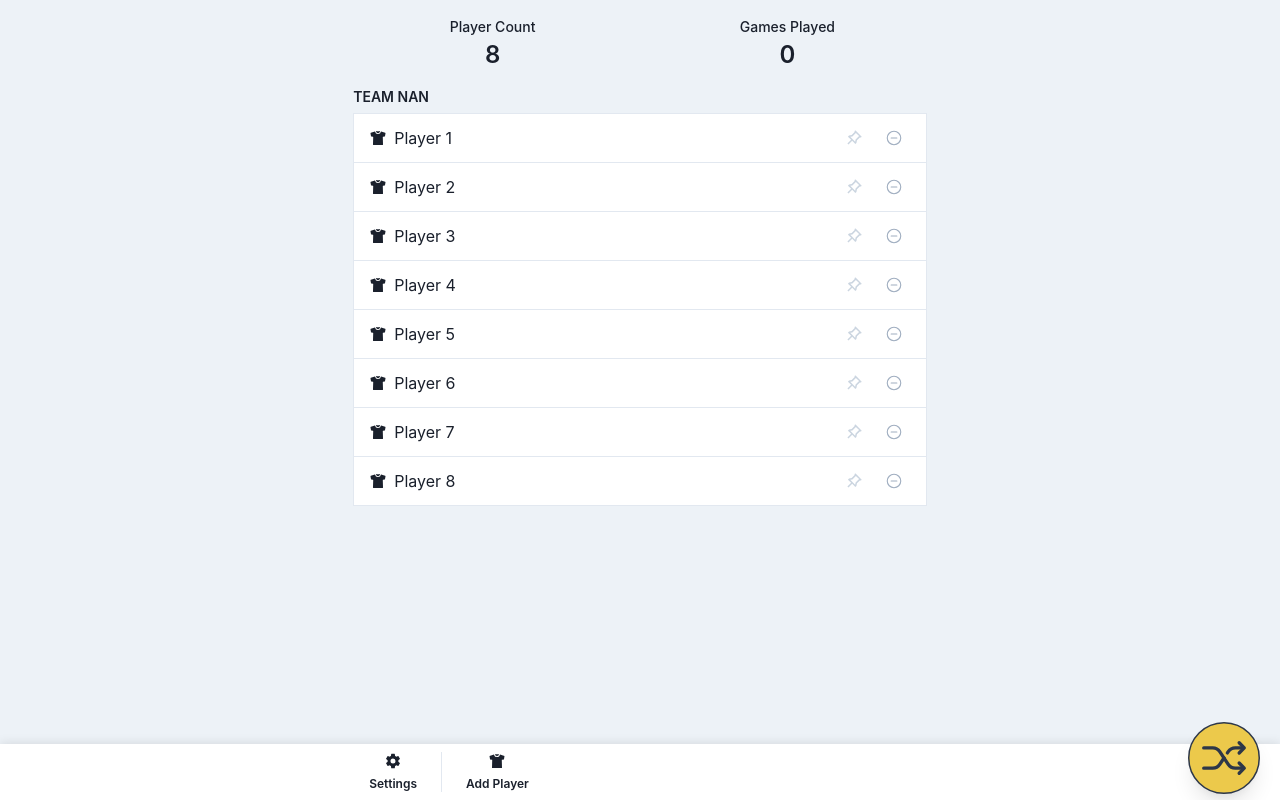
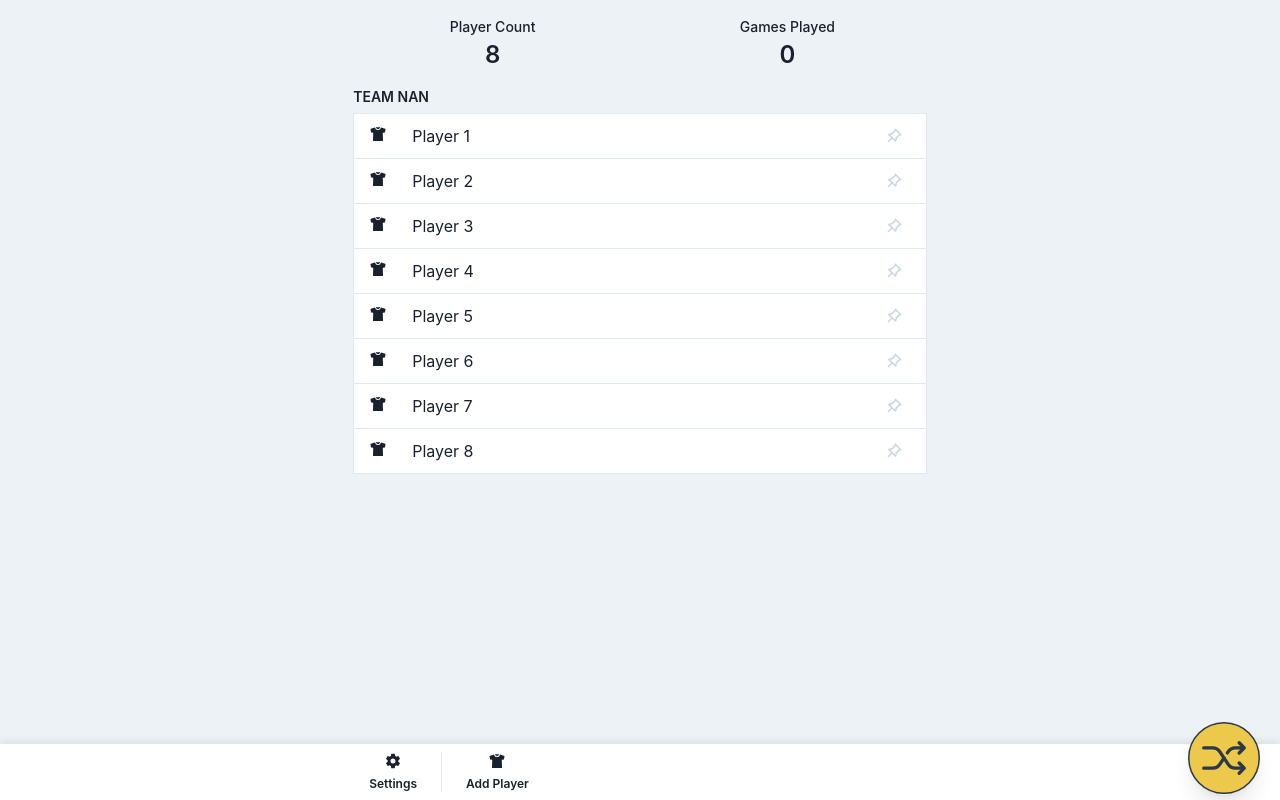
Before and after one commit to christiannaths/teamscrambler, a Next.js app: page / in a window 1280 px wide. Built offline with nearby package versions, Linux system fonts and the light colour scheme.

Commit message:
Adds slide-to-delete feature

```diff
--- a/components/Player.js
+++ b/components/Player.js
@@ -9,12 +9,19 @@ import {
   useBoolean,
   Button,
   Text,
+  InputGroup,
+  InputRightElement,
 } from '@chakra-ui/react';
-import { IoShirt, IoRemoveCircleOutline as RemoveIcon } from 'react-icons/io5';
+import {
+  IoShirt,
+  IoTrash as RemoveIcon,
+  IoCloseCircle as ClearIcon,
+} from 'react-icons/io5';
 import {
   RiPushpin2Fill as PinnedIcon,
   RiPushpinLine as UnpinnedIcon,
 } from 'react-icons/ri';
+import { motion } from 'framer-motion';
 
 function Player({
   id,
@@ -28,8 +35,12 @@ function Player({
   onPinPlayer,
   onUnPinPlayer,
 }) {
+  const inputRef = useRef(null);
   const [value, setValue] = useState(name);
   const [isDeleting, setIsDeleting] = useBoolean(false);
+  const [deleteOpacity, setDeleteOpacity] = useState(0);
+  const [isFocused, setIsFocused] = useBoolean(false);
+  const [isClearable, setIsClearable] = useBoolean(false);
 
   function handleSubmit() {
     if (value === name) return;
@@ -38,16 +49,117 @@ function Player({
   }
 
   return (
-    <Box px={4} py={2} borderWidth="1px" mt="-1px" bg="white">
-      <HStack>
+    <Box
+      borderWidth="1px"
+      mt="-1px"
+      bg="gray.100"
+      position="relative"
+      _before={{
+        content: '""',
+        position: 'absolute',
+        top: 0,
+        left: 0,
+        width: '100%',
+        height: '100%',
+        bg: `red.500`,
+        opacity: deleteOpacity,
+      }}
+    >
+      <IconButton
+        position="absolute"
+        right={3}
+        top="6px"
+        variant="ghost"
+        size="sm"
+        fontSize="lg"
+        icon={<RemoveIcon />}
+        color="white"
+        onClick={() => (isDeleting ? onDelete(id) : null)}
+      />
+
+      <HStack
+        bg="white"
+        px={4}
+        py={1}
+        spacing={4}
+        zIndex="2"
+        position="relative"
+        left={`${isDeleting ? '-60px' : '0'}`}
+        as={motion.div}
+        drag="x"
+        dragConstraints={{ left: 0, right: 0 }}
+        dragElastic={{ left: 0.5, right: 0.01 }}
+        onDrag={(_, info) => setDeleteOpacity(info.offset.x / -200)}
+        onDragEnd={evt => {
+          const rect = evt.target.getBoundingClientRect();
+          if (rect.x <= -60) setIsDeleting.on();
+        }}
+      >
+        <Box>
           <Icon as={IoShirt} color={color} />
+        </Box>
+        <InputGroup>
           <Input
+            ref={inputRef}
             variant="unstyled"
             value={value}
-          onChange={evt => setValue(evt.target.value)}
-          onBlur={handleSubmit}
+            onChange={evt => {
+              setValue(evt.target.value);
+              if (!evt.target.value) return setIsClearable.off();
+              return setIsClearable.on();
+            }}
+            onBlur={() => {
+              handleSubmit();
+              setIsFocused.off();
+
+              setTimeout(() => {
+                setIsClearable.off();
+              }, 200);
+            }}
+            onFocus={evt => {
+              setIsFocused.on();
+
+              if (!evt.target.value) return;
+
+              setTimeout(() => {
+                setIsClearable.on();
+              }, 200);
+            }}
+            py={1}
+            px={2}
+            bg="white"
+            borderWidth="2px"
+            borderColor="transparent"
+            _focus={{
+              borderColor: 'gray.300',
+            }}
           />
+          {isClearable && (
+            <InputRightElement>
+              <IconButton
+                size="sm"
+                variant="ghost"
+                color="gray.500"
+                transform="translateY(-2px)"
+                icon={<ClearIcon />}
+                _hover={{
+                  bg: 'transparent',
+                }}
+                _active={{
+                  bg: 'transparent',
+                }}
+                onClick={() => {
+                  console.log('foo');
+                  inputRef.current.focus();
+                  setValue('');
+                }}
+              />
+            </InputRightElement>
+          )}
+        </InputGroup>
         {showGamesPlayed && <Text fontSize="xs">GP:&nbsp;{gamesPlayed}</Text>}
+
+        <Box px={6}></Box>
 
         <IconButton
           variant="ghost"
@@ -57,34 +169,15 @@ function Player({
           color={isPinned ? 'gray.700' : 'gray.300'}
           onClick={() => (isPinned ? onUnPinPlayer(id) : onPinPlayer(id))}
         />
-        {isDeleting ? (
-          <>
+        {isDeleting && (
           <Button
             variant="ghost"
             size="sm"
-              colorScheme="red"
-              onClick={() => onDelete(id)}
-            >
-              Delete
-            </Button>
-            <Button
-              variant="ghost"
-              size="sm"
-              opacity="0.33"
+            color="gray.500"
             onClick={setIsDeleting.off}
           >
             Cancel
           </Button>
-          </>
-        ) : (
-          <IconButton
-            variant="ghost"
-            size="sm"
-            fontSize="lg"
-            color="gray.400"
-            icon={<RemoveIcon />}
-            onClick={setIsDeleting.on}
-          />
         )}
       </HStack>
     </Box>
```
Also changed, not shown: 1 other file (tests, documents, lock files or other folders). Lines whose indentation alone changed are shown as unchanged.
